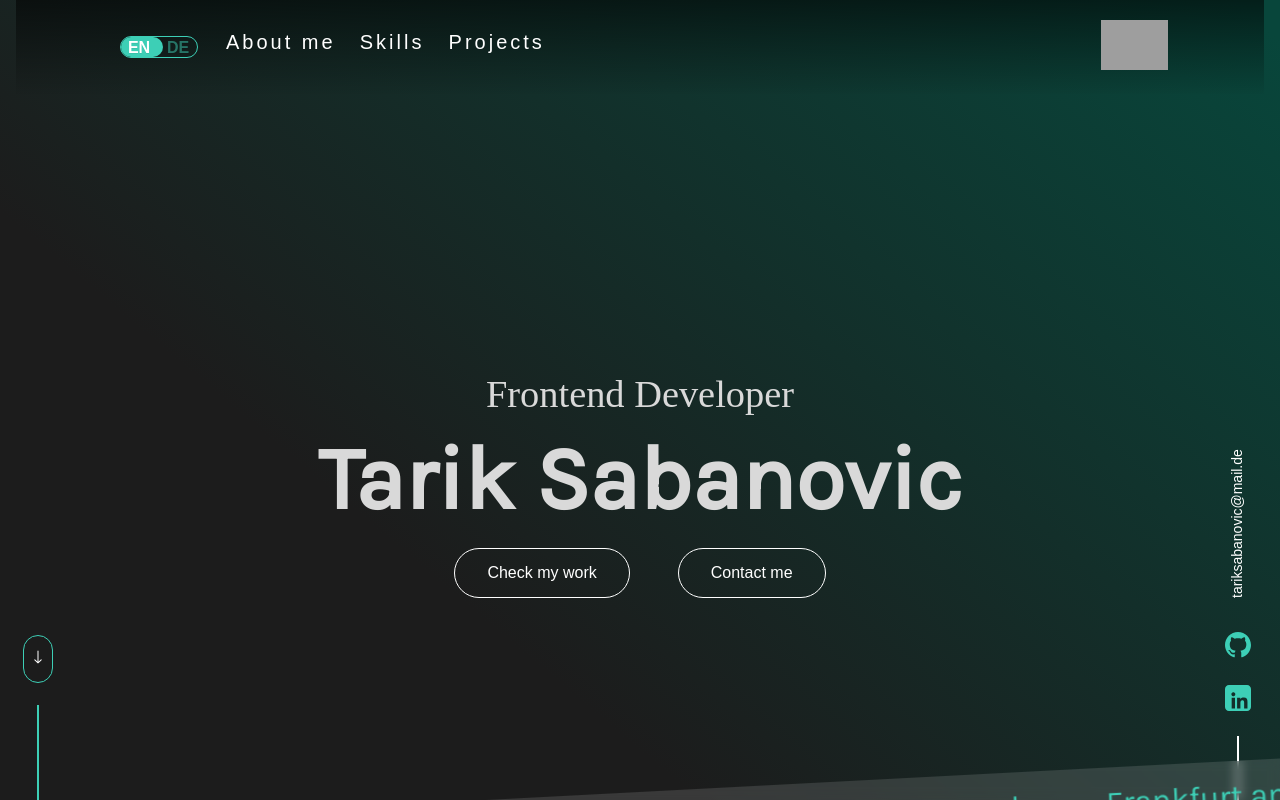
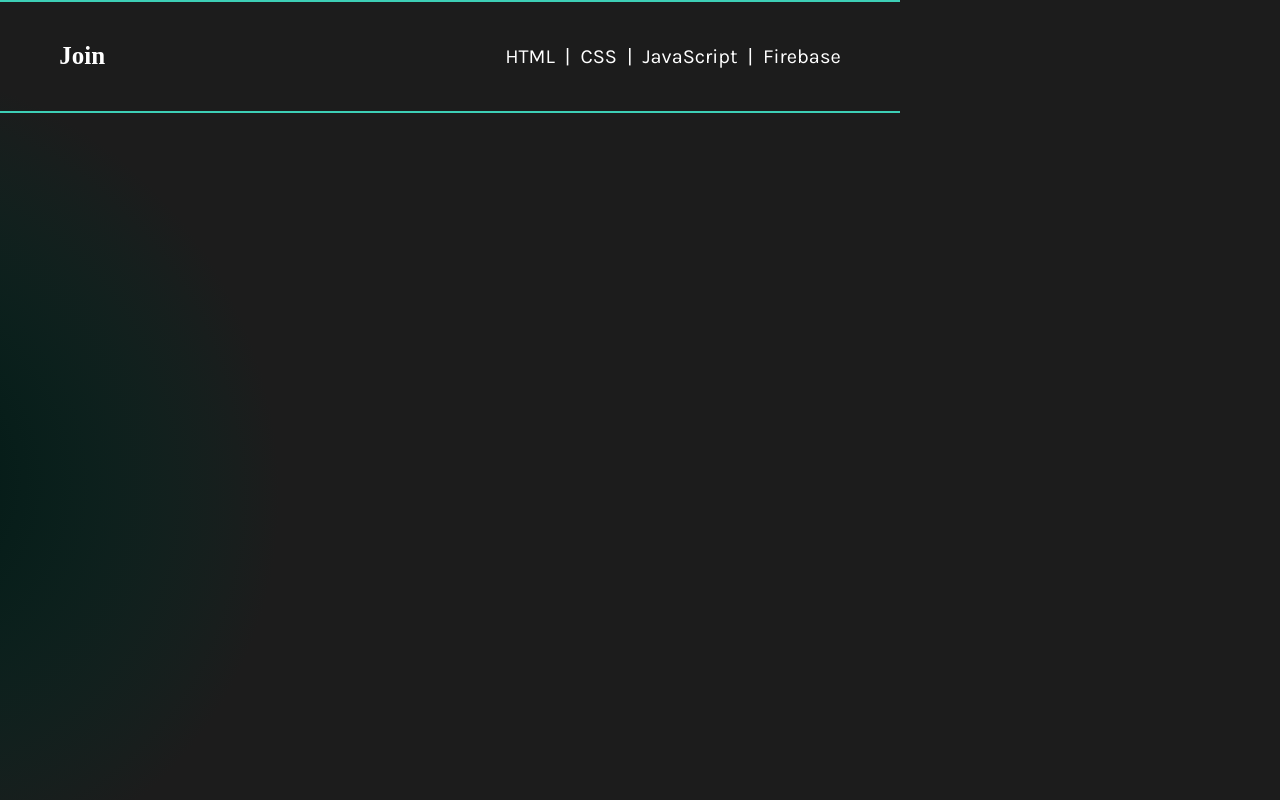
Before and after one commit to ttariik/Portfolio, an Angular app: page / in a window 1280 px wide. Built offline with nearby package versions, Linux system fonts and the light colour scheme; grey boxes are pictures that could not be loaded; a web font is replaced by a local one.

Commit message:
feat(projects): implement project section

```diff
--- a/src/app/app.component.html
+++ b/src/app/app.component.html
@@ -1,7 +1,7 @@
-<app-home-page></app-home-page>
+<!-- <app-home-page></app-home-page>
 <app-about-me></app-about-me>
-<app-skill-set></app-skill-set>
+<app-skill-set></app-skill-set> -->
 <app-projects></app-projects>
-<app-feedback></app-feedback>
-<app-contact-me></app-contact-me>
+<!-- <app-feedback></app-feedback>
+<app-contact-me></app-contact-me> -->
 <router-outlet></router-outlet>
--- a/src/app/main-content/about-me/about-me.component.scss
+++ b/src/app/main-content/about-me/about-me.component.scss
@@ -28,7 +28,7 @@ section {
       position: relative;
       width: clamp(12rem, 30vw, 28rem);
       height: clamp(12rem, 30vw, 28rem);
-      margin-top: -1rem; /* Bild weiter oben positionieren */
+      margin-top: -1rem;
     }
 
     img {
--- a/src/app/main-content/projects/el-pollo-loco/el-pollo-loco.component.html
+++ b/src/app/main-content/projects/el-pollo-loco/el-pollo-loco.component.html
@@ -1 +1,5 @@
-<p>el-pollo-loco works!</p>
+<p class="technologiess">
+    <span *ngFor="let tech of ['HTML', '|', 'CSS', '|', 'JavaScript']; let last = last">
+      {{ tech }}<span *ngIf="!last" class="separator">  </span>
+    </span>
+  </p>
--- a/src/app/main-content/projects/el-pollo-loco/el-pollo-loco.component.scss
+++ b/src/app/main-content/projects/el-pollo-loco/el-pollo-loco.component.scss
@@ -0,0 +1,29 @@
+.technologiess {
+    display: flex;
+    justify-content: center;
+    align-items: center;
+    gap: 10px;
+    position: relative;
+    bottom: 25px;
+    font-family: "Karla";
+    font-size: 20px;
+    line-height: 21.6px;
+    letter-spacing: 0%;
+  }
+
+  .technologiess span {
+    transition: transform 0.3s ease, color 0.3s ease;
+  }
+
+  .technologiess span:hover {
+    transform: scale(1.1);
+    color: black;
+  }
+
+  .separator {
+    color: #3dcfb6;
+    margin: 0 5px;
+    font-weight: bold;
+    display: inline-block;
+    transition: none;
+  }
--- a/src/app/main-content/projects/el-pollo-loco/el-pollo-loco.component.ts
+++ b/src/app/main-content/projects/el-pollo-loco/el-pollo-loco.component.ts
@@ -1,12 +1,14 @@
-import { Component, ChangeDetectionStrategy } from '@angular/core';
+import { CommonModule } from '@angular/common';
+import { Component, ChangeDetectionStrategy, ViewEncapsulation } from '@angular/core';
 
 @Component({
   selector: 'app-el-pollo-loco',
   standalone: true,
-  imports: [],
+  imports: [CommonModule],
   templateUrl: './el-pollo-loco.component.html',
   styleUrl: './el-pollo-loco.component.scss',
-  changeDetection: ChangeDetectionStrategy.OnPush
+  changeDetection: ChangeDetectionStrategy.OnPush,
+  encapsulation: ViewEncapsulation.None
 })
 export class ElPolloLocoComponent {
 
--- a/src/app/main-content/projects/join/join.component.html
+++ b/src/app/main-content/projects/join/join.component.html
@@ -1,3 +1,5 @@
-<ul>
-    <li *ngFor="let tech of technologies">{{ tech }}</li>
-  </ul>
+<p class="join-technologies">
+  <span *ngFor="let tech of ['HTML', '|', 'CSS', '|', 'JavaScript', '|' ,'Firebase']; let last = last">
+    {{ tech }}<span *ngIf="!last" class="separator">  </span>
+  </span>
+</p>
--- a/src/app/main-content/projects/join/join.component.scss
+++ b/src/app/main-content/projects/join/join.component.scss
@@ -1,23 +1,48 @@
+.join-technologies {
+  display: flex;
+  justify-content: center;
+  align-items: center;
+  gap: 10px;
+  font-family: "Karla";
+  font-size: 20px;
+  line-height: 21.6px;
+}
 
-.projects {
-    display: flex;
-    justify-content: center;
-    flex-direction: column;
-    gap: 0;
-    height: 90vh;
-    padding-left: 5rem;
+.join-technologies span {
+  transition: transform 0.3s ease, color 0.3s ease;
+}
+
+.join-technologies span:hover {
+  transform: scale(1.1);
+  color: #3dcfb6;
+}
+
+
+.project-container-join {
+  height: 100%;
+  width: 100%;
+  display: flex;
+  justify-content: center;
+  align-items: center;
+  padding: 40px;
+  position: relative;
+  transition: background-color 0.3s ease, transform 0.3s ease, box-shadow 0.3s ease;
+
+  &:hover {
+    background-color: rgba(61, 207, 182, 0.25);
+
   }
 
-  .project {
-    margin: 0;
-    display: flex;
-    align-items: center;
-    gap: 5px;
+
+  &:hover h3::after {
+    content: '';
+    position: absolute;
+    top: 53px;
+    left: 120px;
+    transform: translateY(-50%);
+    width: 13px; // SVG-Größe anpassen
+    height: 13px;
+    background: url('./../../../../assets/svg/arrow-outward.svg') no-repeat center center;
+    background-size: contain;
   }
-
-  .separator-line {
-    display: inline-block;
-    width: 2px;
-    height: 14px;
-    background-color: #fff;
-  }
+}
--- a/src/app/main-content/projects/join/join.component.ts
+++ b/src/app/main-content/projects/join/join.component.ts
@@ -1,5 +1,5 @@
 import { CommonModule } from '@angular/common';
-import { Component, ChangeDetectionStrategy } from '@angular/core';
+import { Component, ChangeDetectionStrategy, ViewEncapsulation } from '@angular/core';
 
 @Component({
   selector: 'app-join',
@@ -7,8 +7,7 @@ import { Component, ChangeDetectionStrategy } from '@angular/core';
   imports: [CommonModule],
   templateUrl: './join.component.html',
   styleUrl: './join.component.scss',
-  changeDetection: ChangeDetectionStrategy.OnPush
+  changeDetection: ChangeDetectionStrategy.OnPush,
+  encapsulation: ViewEncapsulation.None
 })
-export class JoinComponent {
-  technologies = ['HTML', 'CSS', 'JavaScript', 'Firebase'];
-}
+export class JoinComponent {}
--- a/src/app/main-content/projects/projects.component.html
+++ b/src/app/main-content/projects/projects.component.html
@@ -1,5 +1,5 @@
 <section>
-  <div class="projects">
+  <!-- <div class="projects">
     <div class="title">
       <h3>Portfolio</h3>
       <h2>Featured Projects</h2>
@@ -9,35 +9,85 @@
       doloribus itaque, suscipit sint porro nihil magnam temporibus sunt
       dignissimos dolorem quidem natus, cupiditate, quia nesciunt? Labore odio
       consequuntur ipsum odit.
-    </p>
-
-    <div class="separator"></div>
+    </p> -->
 
 
 
-    <div class="projects-container">
-      <div *ngFor="let project of projects" class="project-card">
-        <h3>{{ project.name }}</h3>
-        <p>Technologien:</p>
-        <ng-container *ngComponentOutlet="project.component"></ng-container>
-      </div>
-    </div>
 
 
 
-    <div class="separator"></div>
 
-    <div class="project">
-      <h4>El Pollo Loco</h4>
-      <div class="languages">
-        <span>Html</span>
-        <span class="separator-line"></span>
-        <span>CSS</span>
-        <span class="separator-line"></span>
-        <span>JavaScript</span>
+
+
+
+
+
+
+
+
+
+
+
+
+
+
+
+
+
+
+
+
+
+    <div class="projects">
+ <div class="separator"></div>
+    <div *ngIf="projects.length > 0">
+      <div class="project-container-join">
+        <header class="project-header-join">
+          <h3 class="project-join">{{ projects[0].name }}</h3>
+          <div>
+            <p *ngFor="let tech of projects[0].technologies">{{ tech }}</p>
+          </div>
+        </header>
+        <ng-container *ngComponentOutlet="projects[0].component"></ng-container>
       </div>
+      <div class="separator"> </div>
+
+
+      <!-- <div class="project-container">
+        <header class="project-header">
+          <h3 class="project-name">{{ projects[1].name }}</h3>
+          <div>
+            <p *ngFor="let tech of projects[1].technologies">{{ tech }}</p>
+          </div>
+        </header>
+        <ng-container *ngComponentOutlet="projects[1].component"></ng-container>
+      </div> -->
     </div>
 
-    <div class="separator"></div>
   </div>
+
+
+
+
+
+
+
+
+
+
+
+
+
+
+
+
+
+
+
+
+
+
+
+
+  <!-- </div> -->
 </section>
--- a/src/app/main-content/projects/projects.component.scss
+++ b/src/app/main-content/projects/projects.component.scss
@@ -2,132 +2,28 @@ section {
   width: 100%;
   color: #ffffff;
   height: 900px;
-  width: 100%;
   max-width: 1440px;
   margin: 0 auto;
-  background: url("./../../../assets/svg/skill-set-background.svg") no-repeat
-    center center/cover;
-
-  .projects {
-    display: flex;
-    justify-content: center;
-    flex-direction: column;
-    gap: 0;
-    height: 90vh;
-    padding-left: 5rem;
-  }
-
-  .project {
-    margin: 0;
-    display: flex;
-    align-items: center;
-    gap: 5px;
-  }
-
-  .separator-line {
-    display: inline-block;
-    width: 2px;
-    height: 14px;
-    background-color: #fff;
-  }
-
-  span {
-    margin-right: 5px;
-  }
-
-  h3 {
-    font-size: 24px;
-    font-weight: 700;
-    font-family: "Karla";
-    line-height: 30px;
-    color: #3dcfb6;
-    margin: 0 0 3rem 0;
-  }
-
-  h2 {
-    font-size: 64px;
-    font-weight: 700;
-    font-family: "Fira Code";
-    line-height: 30px;
-    color: #3dcfb6;
-    margin: 0 0 3rem 0;
-  }
+  background: url("./../../../assets/svg/skill-set-background.svg") no-repeat center center/cover;
 }
 
-.projects {
-  width: 880px;
-  height: 570px;
+h3{
+margin: 0 400px 0 0;
+font-family: 'Fira Code';
+font-weight: 700;
+font-size: 25px;
+line-height: 28.8px;
+letter-spacing: 0%;
 }
 
-.project {
-  display: flex;
-}
-
-.separator-line {
-  display: inline-block;
-  width: 2px;
-  height: 14px;
-  background-color: #fff;
-}
-
-.project-explaination {
-  font-size: 18px;
-  font-weight: 400;
-  font-family: "Karla";
-  color: #ffffff;
-  line-height: 22px;
-  margin: 0 0 1rem 0;
+.projects{
+  width: 900px;
+  height: 400px;
 }
 
 .separator {
-  border-bottom: 1px solid #3dcfb6;
-  margin: 10px 0;
+  display: block;
+  width: 100%;
+  height: 2px;
+  background-color: #3DCFB6;
 }
-
-.project {
-  display: flex;
-  justify-content: space-between;
-  align-items: center;
-  width: 880px;
-  margin: 0 auto;
-}
-
-h4 {
-  font-size: 24px;
-  font-weight: 700;
-  font-family: "Fira Code";
-  color: #ffffff;
-  margin: 30px 0 30px 30px;
-}
-
-.languages {
-  display: flex;
-  align-items: center;
-  gap: 5px;
-}
-
-.languages span {
-  color: #fff;
-}
-
-.separator-line {
-  display: inline-block;
-  width: 2px;
-  height: 14px;
-  background-color: #fff;
-}
-
-
-.projects-container {
-  display: flex;
-  flex-wrap: wrap;
-  gap: 20px;
-}
-
-.project-card {
-  background: #222;
-  color: white;
-  padding: 15px;
-  border-radius: 8px;
-  width: 200px;
-}
--- a/src/app/main-content/projects/projects.component.ts
+++ b/src/app/main-content/projects/projects.component.ts
@@ -11,4 +11,5 @@ import { PROJECTS } from './projects.data';
 })
 export class ProjectsComponent {
   projects: any[] = PROJECTS;
+
 }
```
Also changed, not shown: src/assets/svg/arrow-outward.svg (added).
